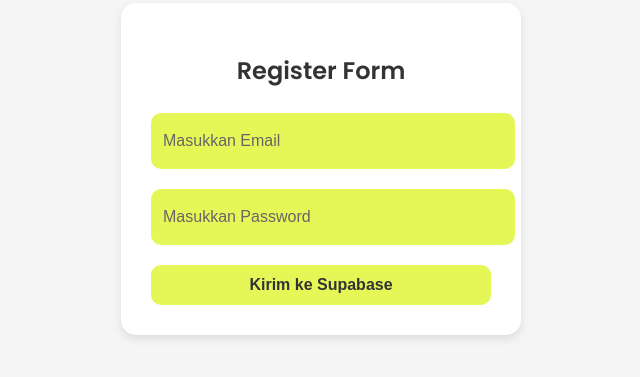
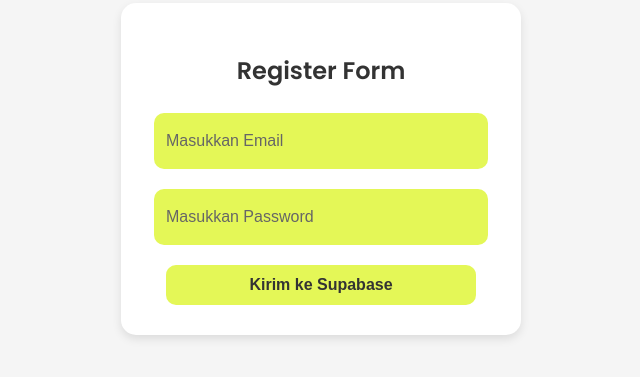
Before and after one commit to Drazretzz/tester, a plain HTML site: page index.html in a window 1280 px wide. Shown: the part 239-616 px from the top of the page, without its empty margins (319-959 px from the left). Drawn offline with nearby package versions, Linux system fonts and the light colour scheme.

Commit message:
Update index.html

```diff
--- a/index.html
+++ b/index.html
@@ -34,7 +34,7 @@
     }
 
     input {
-      width: 100%;
+      width: 310px;
       height: 40px;
       border: none;
       border-radius: 10px;
@@ -53,7 +53,7 @@
     }
 
     button {
-      width: 100%;
+      width: 310px;
       height: 40px;
       background-color: #E4F757;
       border: none;
```
